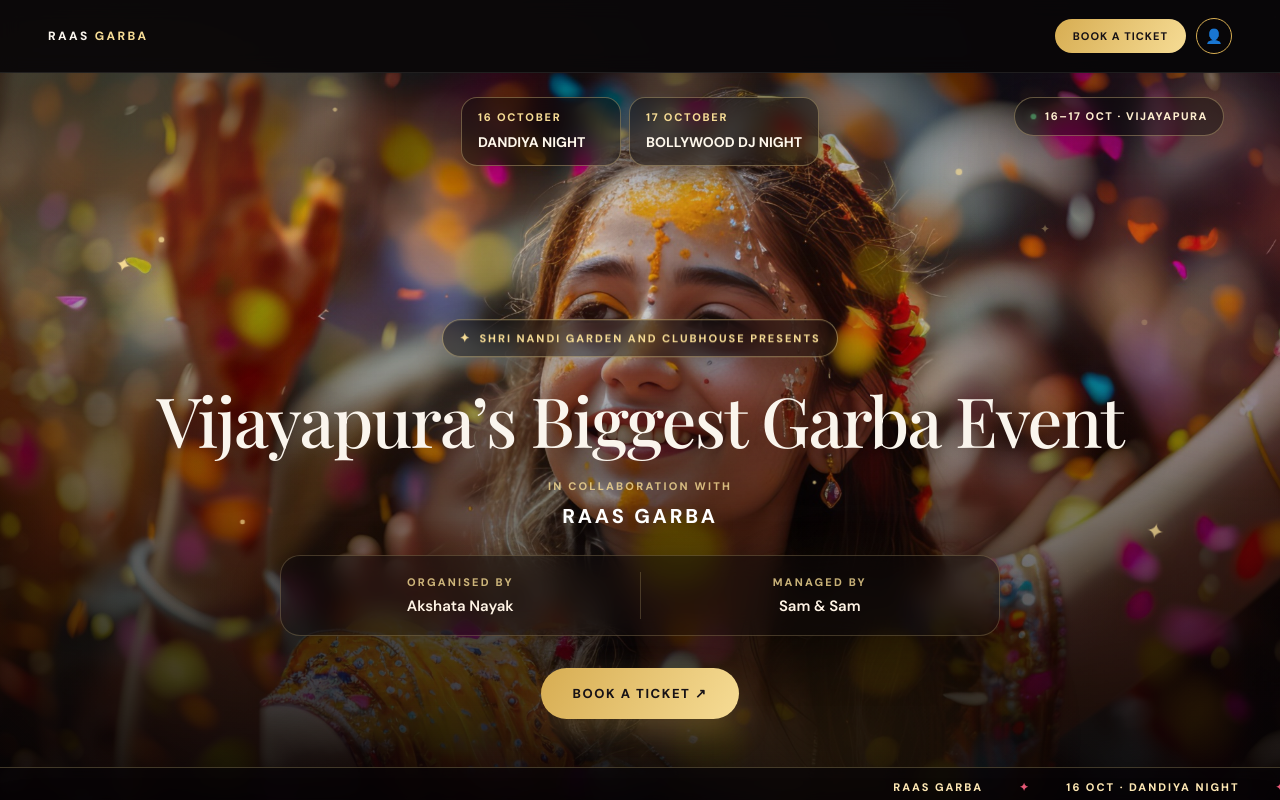
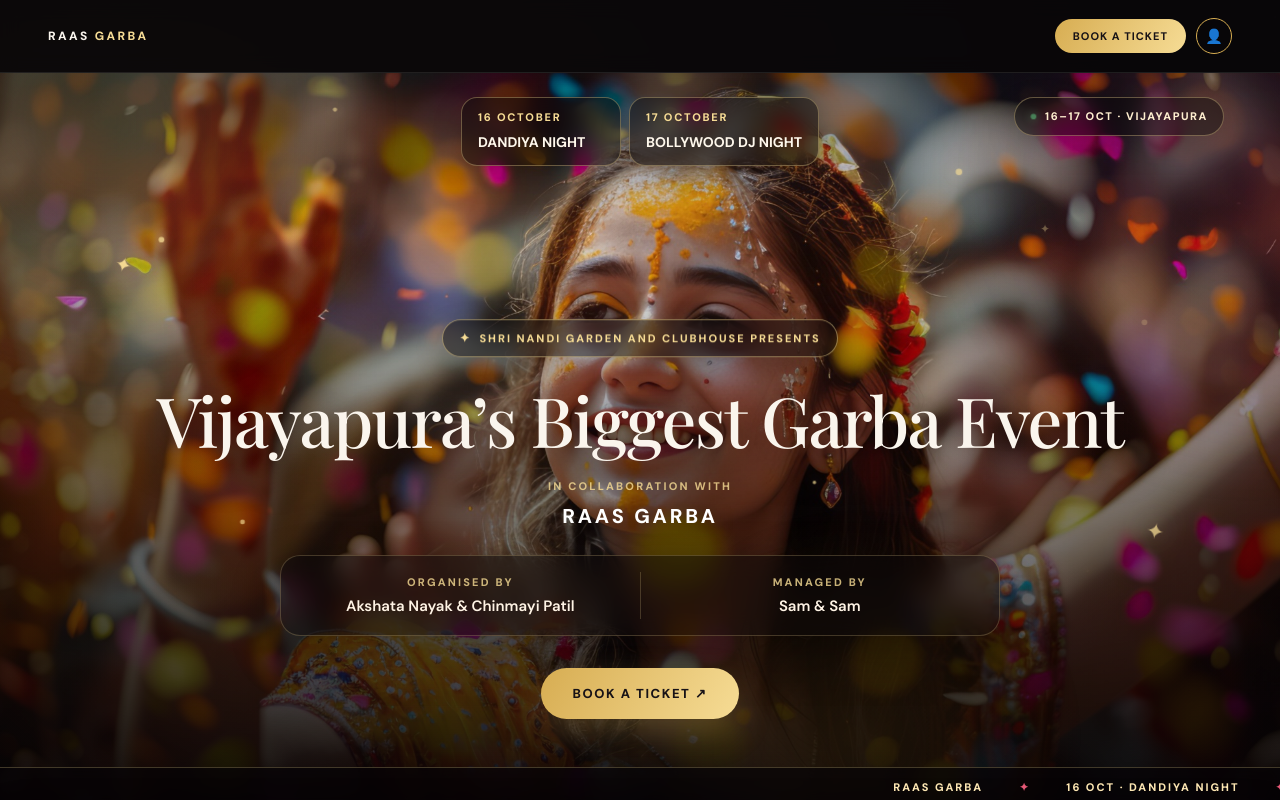
Before and after one commit to hb27030204/TicketingSystem, a React (Vite) app in the folder app/: page / in a window 1280 px wide. Shown: the top 800 px of the page. Built offline with nearby package versions, Linux system fonts and the light colour scheme; no server answers; a web font is replaced by a local one.

Commit message:
Chinmayi Patil As Organizer

```diff
--- a/app/src/pages/Landing.tsx
+++ b/app/src/pages/Landing.tsx
@@ -218,7 +218,7 @@
               <div className="ld-hero-credits">
                 <div>
                   <small>Organised by</small>
-                  <span>Akshata Nayak</span>
+                  <span>Akshata Nayak & Chinmayi Patil</span>
                 </div>
                 <div>
                   <small>Managed by</small>
```
Also changed, not shown: 1 other file (tests, documents, lock files or other folders).
